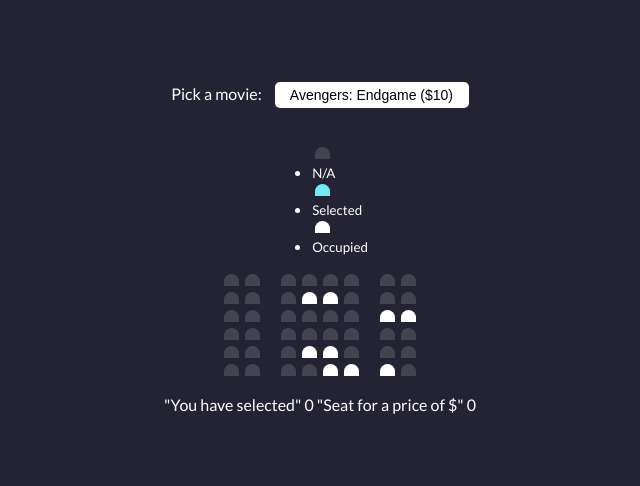
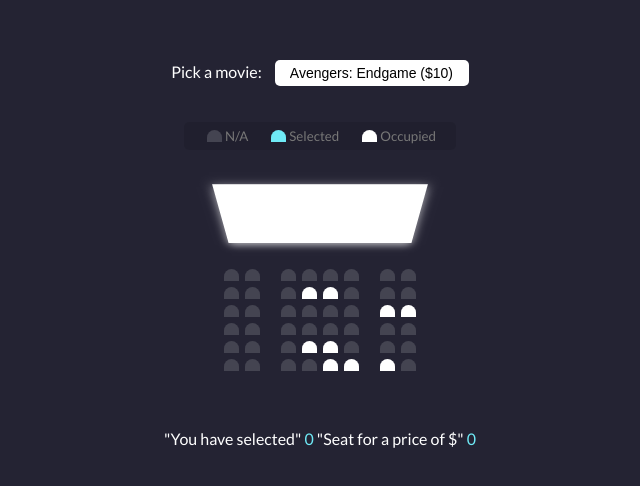
Before and after one commit to Murci2022/Book-A-Movie-Seat, a plain HTML site: page index.html in a window 1280 px wide. Shown: the part 162-648 px from the top of the page, without its empty margins (320-960 px from the left). Drawn offline with Linux system fonts and the light colour scheme.

Commit message:
add css class

```diff
--- a/style.css
+++ b/style.css
@@ -57,6 +57,59 @@ body{
     margin-left: 18px;
 }
 
+.seat:not(.occupied):hover{
+    cursor:default;
+    transform:scale(1);
+}
+
+.showcase{
+    background:rgba(0, 0, 0, 0.1);
+    padding:5px 10px;
+    border-radius: 5px;
+    color:#777;
+    list-style-type: none;
+    display: flex;
+    justify-content: space-between;
+
+}
+
+.showcase li{
+    display:flex;
+    align-items: center;
+    justify-content: center;
+    margin:0 10px;
+}
+.showcase.seat:not(.occupied):hover{
+    cursor:default;
+    transform:scale(1);
+
+}
+
 .row{
     display: flex;
 }
+
+.screen{
+    background-color: #fff;
+    height: 70px;
+    width: 100%;
+    margin:15px 0;
+    transform:rotateX(-45deg);
+    box-shadow: 0 3px 10px rgba(255, 255, 255, 0.7)
+
+}
+
+.container{
+    perspective: 300px;
+    margin-bottom: 50px;
+}
+
+p.text {
+    margin:5px;
+
+
+}
+p.text span {
+    color:#6feaf6;
+
+}
```
